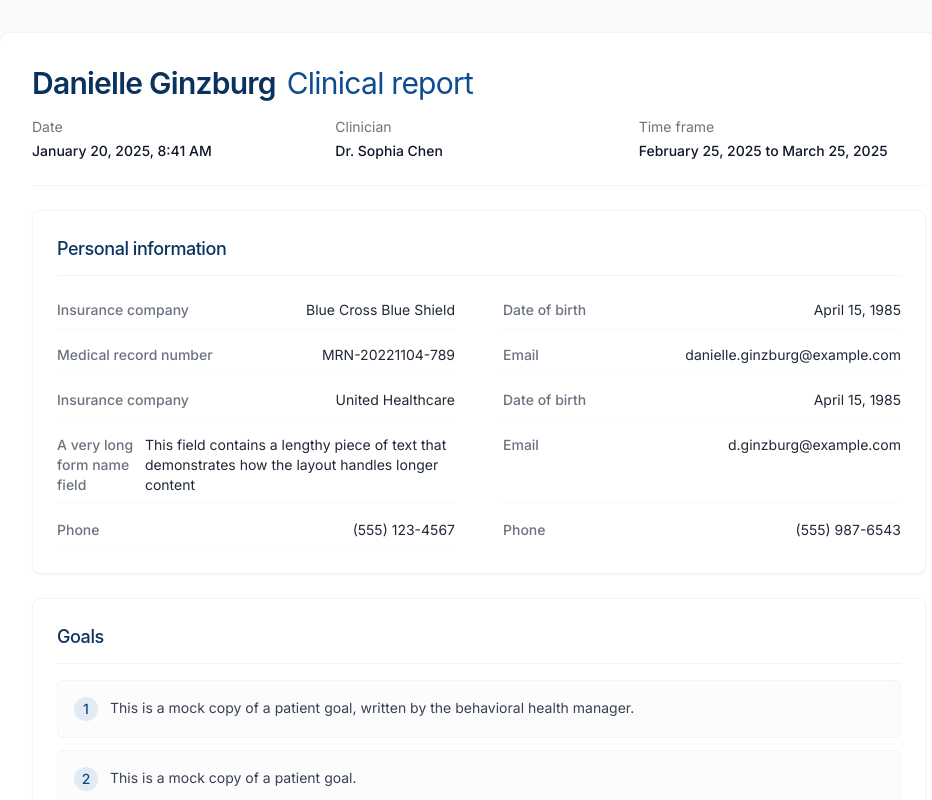
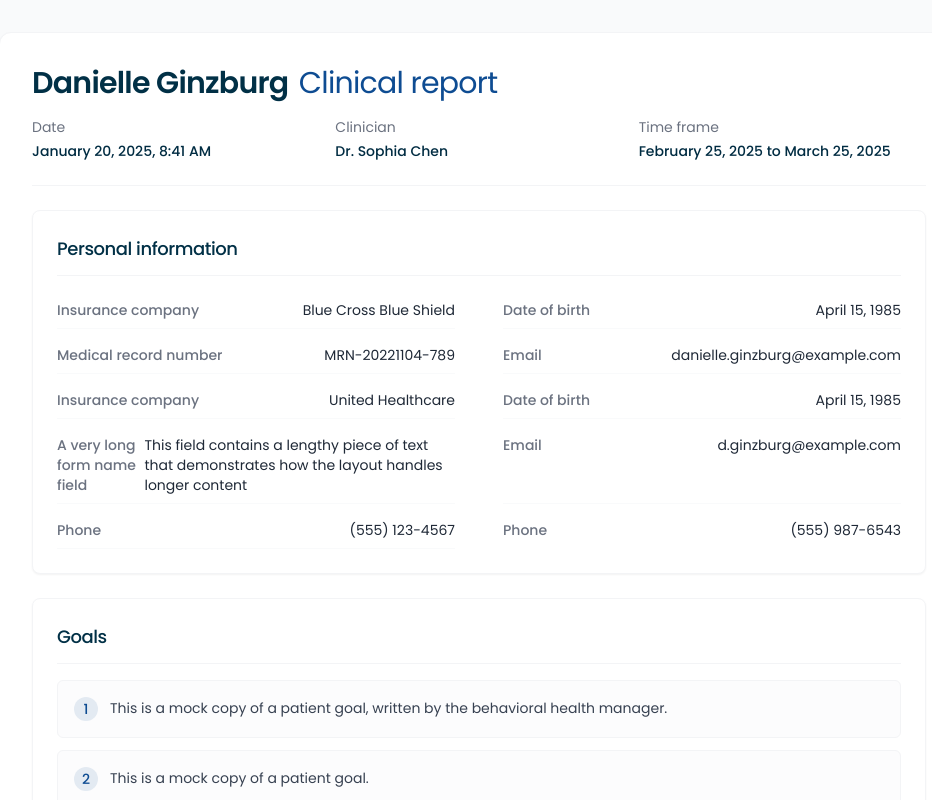
Before and after one commit to OfirSnir/health-report-genie, a React (Vite) app: page / in a window 1280 px wide. Shown: the top 800 px of the page, without its empty margins (161-1093 px from the left). Built offline with nearby package versions, Linux system fonts and the light colour scheme.

Commit message:
Fix: Apply Poppins font and color
Apply Poppins font and #013046 color to the application.

```diff
--- a/src/index.css
+++ b/src/index.css
@@ -1,5 +1,4 @@
-
-@import url('https://fonts.googleapis.com/css2?family=Inter:wght@300;400;500;600;700&display=swap');
+@import url('https://fonts.googleapis.com/css2?family=Poppins:wght@300;400;500;600;700&display=swap');
 
 @tailwind base;
 @tailwind components;
@@ -8,13 +7,13 @@
 @layer base {
   :root {
     --background: 210 45% 98%;
-    --foreground: 222 47% 11%;
+    --foreground: 200 100% 13%; /* Color #013046 */
 
     --card: 0 0% 100%;
-    --card-foreground: 222 47% 11%;
+    --card-foreground: 200 100% 13%; /* Color #013046 */
 
     --popover: 0 0% 100%;
-    --popover-foreground: 222 47% 11%;
+    --popover-foreground: 200 100% 13%; /* Color #013046 */
 
     --primary: 210 100% 35%;
     --primary-foreground: 210 40% 98%;
--- a/tailwind.config.ts
+++ b/tailwind.config.ts
@@ -1,4 +1,3 @@
-
 import type { Config } from "tailwindcss";
 
 export default {
@@ -35,7 +34,7 @@ export default {
           accent: '#287FB8',
           muted: '#D0E6F8',
           light: '#F5F9FD',
-          dark: '#0A325F'
+          dark: '#013046'
         },
         primary: {
           DEFAULT: 'hsl(var(--primary))',
@@ -77,8 +76,8 @@ export default {
         }
       },
       fontFamily: {
-        sans: ['Inter', 'system-ui', 'sans-serif'],
-        display: ['SF Pro Display', 'Inter', 'system-ui', 'sans-serif']
+        sans: ['Poppins', 'system-ui', 'sans-serif'],
+        display: ['Poppins', 'system-ui', 'sans-serif']
       },
       borderRadius: {
         lg: 'var(--radius)',
```
